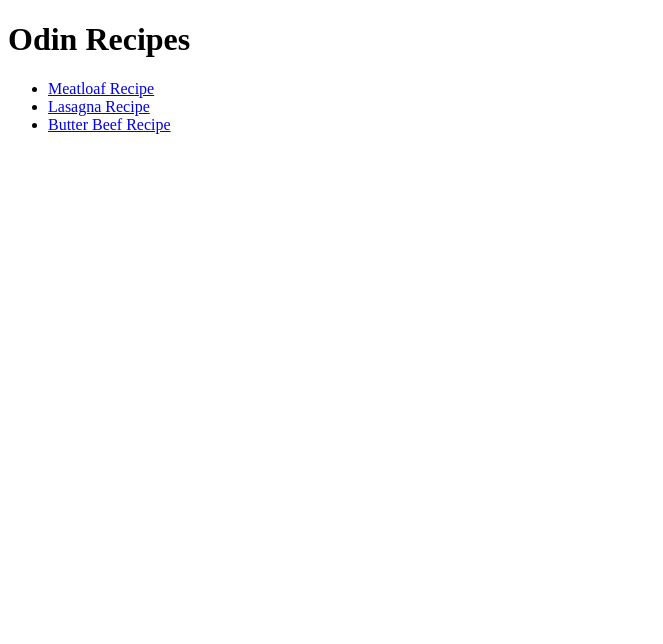
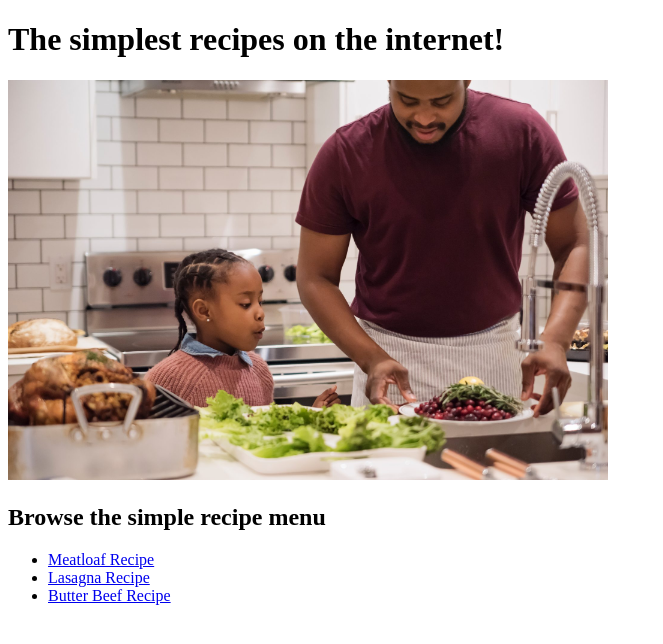
Before and after one commit to nosacodes4fun/odin-recipes, a plain HTML site: page index.html in a window 1280 px wide. Shown: the whole page, without its empty margins (0-663 px from the left). Drawn offline with Linux system fonts and the light colour scheme.

Commit message:
Add links back to homepage
Added "Return to home" links from recipe pages to home page. Added hero image to home page.

```diff
--- a/index.html
+++ b/index.html
@@ -4,10 +4,12 @@
     <meta charset="UTF-8">
     <meta http-equiv="X-UA-Compatible" content="IE=edge">
     <meta name="viewport" content="width=device-width, initial-scale=1.0">
-    <title>Odin Recipes</title>
+    <title>Simple Recipes</title>
 </head>
 <body>
-    <h1>Odin Recipes</h1>
+    <h1>The simplest recipes on the internet!</h1>
+    <img src="./images/simple-receipe.jpg" alt="Picture of dad and daughter in kitchen" width="600">
+    <h2>Browse the simple recipe menu </h2>
     <ul>
         <li><a href="recipes/meatloaf.html">Meatloaf Recipe</a></li>
         <li><a href="recipes/lasagna.html">Lasagna Recipe</a></li>
```
Also changed, not shown: recipes/butter-beef.html (+1 -0 lines), recipes/lasagna.html (+1 -0 lines), recipes/meatloaf.html (+1 -1 lines), images/simple-receipe.jpg (added).
